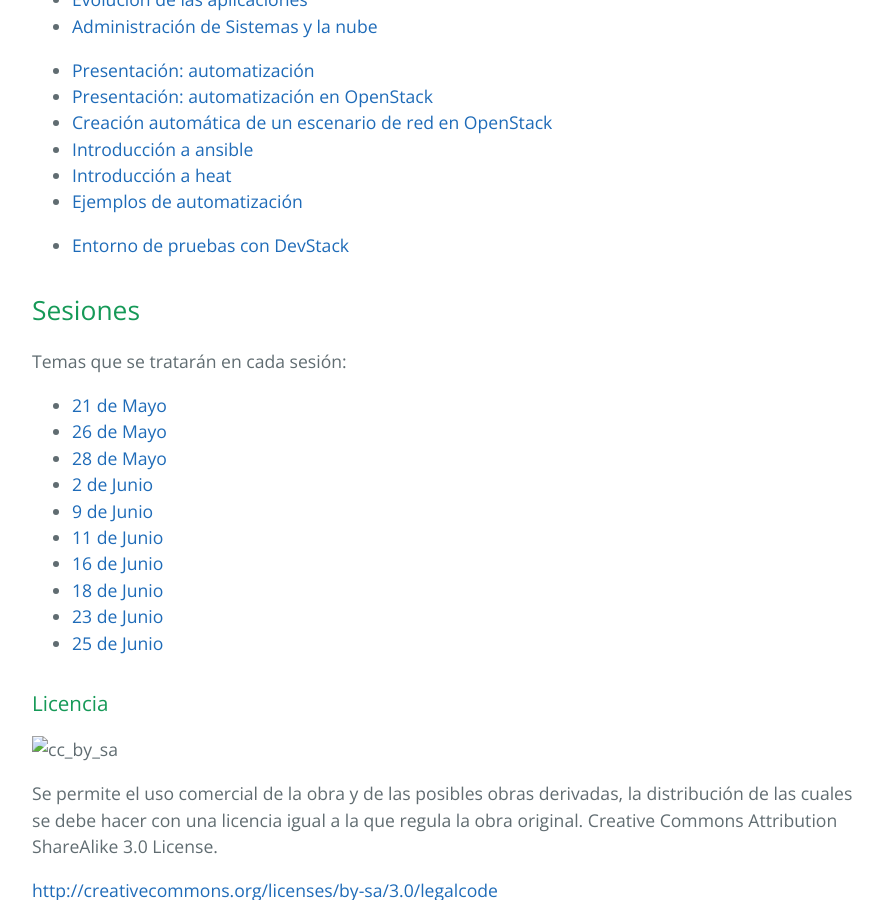
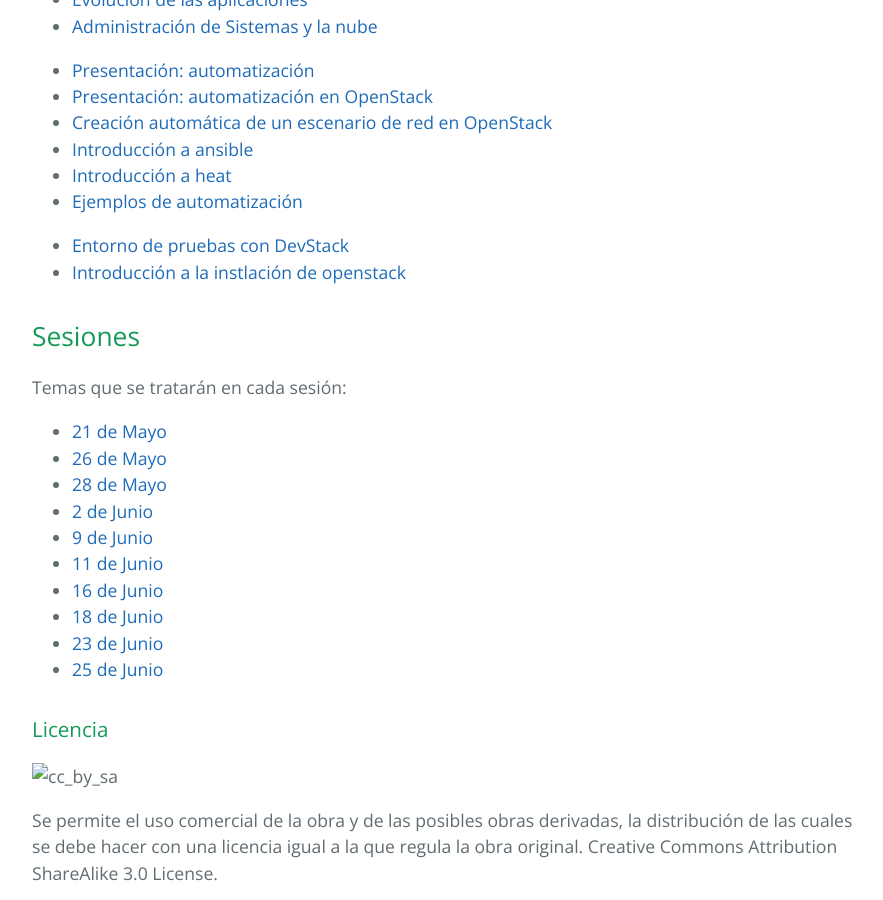
Before and after one commit to iesgn/ow1, a Jekyll site: the page built from index.md, in a window 1280 px wide and 900 px high, scrolled down 1862 px. Shown: the whole window, without its empty margins (192-1075 px from the left). Built offline with Jekyll 4.4.1, drawn with Linux system fonts in a browser that asks for light colours.

Commit message:
instalación openstack

```diff
--- a/curso/u10/instalacion_openstack.html
+++ b/curso/u10/instalacion_openstack.html
@@ -92,7 +92,7 @@ tema: white
   <ul>
     <li>Configuración de sysctl (ip forward,...)</li>
     <li>Instalamos los paquetes:neutron-plugin-ml2, neutron-plugin-openvswitch-agent, neutron-metadata-agent, neutron-lbaas-agent, neutron-l3-agent, neutron-dhcp-agent</li>
-    <li>Configuramos el servicio</li>
+    <li>Configuramos el servicio y los plugins</li>
     <ul>
       <li>l3</li>
       <li>dhcp</li>
--- a/index.md
+++ b/index.md
@@ -76,7 +76,8 @@ tittle: Curso de Cloud con OpenStack
 * [Introducción a heat](curso/u7/heat)
 * [Ejemplos de automatización](https://github.com/iesgn/automatizacion_ow1)
 
-* [Entorno de pruebas con DevStack](curso/devstack/devstack)
+* [Entorno de pruebas con DevStack](curso/u10/devstack)
+* [Introducción a la instlación de openstack](curso/u10/instalacion_openstack)
 
 ## Sesiones
 Temas que se tratarán en cada sesión:
```
Also changed, not shown: curso/u10/devstack.md (renamed from curso/devstack/devstack.md).
